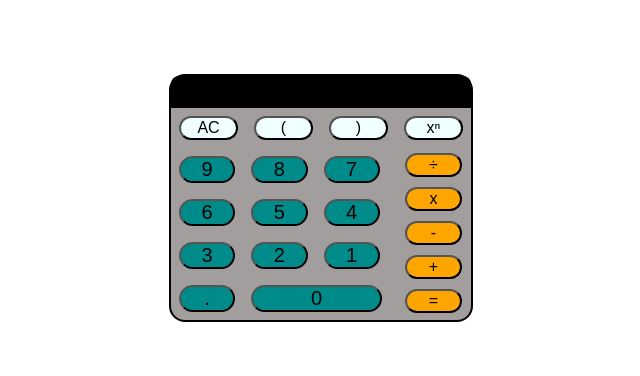
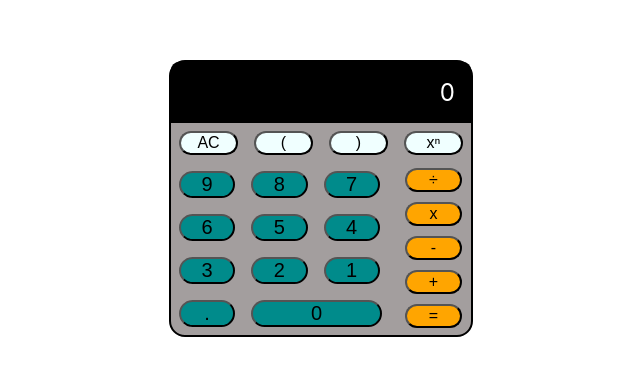
Before and after one commit to hammyhammer/calculator, a React (Create React App) app in the folder client/: page / in a window 1280 px wide. Shown: the part 102-478 px from the top of the page, without its empty margins (319-959 px from the left). Built offline with nearby package versions, Linux system fonts and the light colour scheme.

Commit message:
used hooks to solve my errors

```diff
--- a/client/src/App.tsx
+++ b/client/src/App.tsx
@@ -1,15 +1,17 @@
 import './App.css';
 import React, { ReactNode, useState } from 'react';
-import Buttons from './components/Buttons/Buttons';
+import Calculator from './components/Calculator/Calculator';
+
+function App() {
+  // let test: ButtonFunctionsProps
+  // interface ButtonFunctionsProps {
+  //   value: string,
+  //   clear(): void,
+  //   updateValue(digit: string): string,
+  //   calculate(): void,
+  // }
 
 
-function App() {
-  interface ButtonFunctionsProps {
-    value: string,
-    clear(): void,
-    updateValue(digit: string): string,
-    calculate(): void,
-  }
   // const operations: string[] = ['.', '-', '+', '*', '/']
 
   // const [value, setValue] = useState<string>("")
@@ -52,8 +54,9 @@ function App() {
   // }
 
   return (
+
     <div className="App">
-      <Buttons />
+      <Calculator />
       {/* <div className='container'>
         <div className='display'>
           {value === "" ? 0 : value}
--- a/client/src/components/ButtonFunctions/ButtonFunctions.tsx
+++ b/client/src/components/ButtonFunctions/useButtonFunctions.tsx
@@ -1,7 +1,6 @@
 import { useState } from 'react'
 
-
-export default function ButtonFunctions() {
+export default function useButtonFunctions() {
   const operations: string[] = ['.', '-', '+', '*', '/']
 
   const [value, setValue] = useState<string>("")
@@ -30,9 +29,5 @@ export default function ButtonFunctions() {
     console.log(value)
     // setValue(eval(value).toString())
   }
-
-
-  return (
-    <div>ButtonFunctions</div>
-  )
+  return { value, setValue, updateValue, clear, calculate }
 }
--- a/client/src/components/Buttons/Buttons.tsx
+++ /dev/null
@@ -1,52 +0,0 @@
-import React, { ReactNode } from 'react';
-import { ClassExpression } from 'typescript';
-
-interface ButtonFunctionsProps {
-  value: string,
-  clear(): void,
-  updateValue(digit: string): string,
-  calculate(): void,
-}
-
-export default function Buttons(props: ButtonFunctionsProps) {
-
-  function createDigits(): ReactNode {
-    let digits: JSX.Element[] = [];
-    for (let i = 9; i > 0; i--) {
-      digits.push(<button key={i} onClick={(event: React.MouseEvent<HTMLElement>) => props.updateValue(`${i}`)}>{i}</button>)
-    }
-    return <div>{digits}</div>
-  }
-
-  return (
-    <div className='container'>
-      <div className='display'>
-        {props.value === "" ? 0 : props.value}
-      </div>
-
-      <div className='functions'>
-        <button onClick={(event: React.MouseEvent<HTMLElement>) => props.clear()}>AC</button>
-        {/* <button onClick={(event: React.MouseEvent<HTMLElement>) => remove()}>C</button> */}
-        <button onClick={(event: React.MouseEvent<HTMLElement>) => props.updateValue('*(')}>{`(`}</button>
-        <button onClick={(event: React.MouseEvent<HTMLElement>) => props.updateValue(')')}>{`)`}</button>
-        <button onClick={(event: React.MouseEvent<HTMLElement>) => props.updateValue('**')}>xⁿ</button>
-      </div>
-
-      <div className='bottom'>
-        <div className='digits'>
-          {createDigits()}
-          <button onClick={(event: React.MouseEvent<HTMLElement>) => props.updateValue('.')}>.</button>
-          <button className='zero' onClick={(event: React.MouseEvent<HTMLElement>) => props.updateValue('0')}>0</button>
-        </div>
-
-        <div className='operators'>
-          <button onClick={(event: React.MouseEvent<HTMLElement>) => props.updateValue('/')}>÷</button>
-          <button onClick={(event: React.MouseEvent<HTMLElement>) => props.updateValue('*')}>x</button>
-          <button onClick={(event: React.MouseEvent<HTMLElement>) => props.updateValue('-')}>-</button>
-          <button onClick={(event: React.MouseEvent<HTMLElement>) => props.updateValue('+')}>+</button>
-          <button onClick={(event: React.MouseEvent<HTMLElement>) => props.calculate()}>=</button>
-        </div>
-      </div>
-    </div>
-  )
-}
--- /dev/null
+++ b/client/src/components/Calculator/Calculator.tsx
@@ -0,0 +1,45 @@
+import React, { ReactNode } from 'react';
+import useButtonFunctions from '../ButtonFunctions/useButtonFunctions';
+
+export default function Buttons() {
+  const { value, updateValue, clear, calculate } = useButtonFunctions()
+  function createDigits(): ReactNode {
+    let digits: JSX.Element[] = [];
+    for (let i = 9; i > 0; i--) {
+      digits.push(<button key={i} onClick={(event: React.MouseEvent<HTMLElement>) => updateValue(`${i}`)}>{i}</button>)
+    }
+    return <div>{digits}</div>
+  }
+
+  return (
+    <div className='container'>
+      <div className='display'>
+        {value === "" ? 0 : value}
+      </div>
+
+      <div className='functions'>
+        <button onClick={(event: React.MouseEvent<HTMLElement>) => clear()}>AC</button>
+        {/* <button onClick={(event: React.MouseEvent<HTMLElement>) => remove()}>C</button> */}
+        <button onClick={(event: React.MouseEvent<HTMLElement>) => updateValue('*(')}>{`(`}</button>
+        <button onClick={(event: React.MouseEvent<HTMLElement>) => updateValue(')')}>{`)`}</button>
+        <button onClick={(event: React.MouseEvent<HTMLElement>) => updateValue('**')}>xⁿ</button>
+      </div>
+
+      <div className='bottom'>
+        <div className='digits'>
+          {createDigits()}
+          <button onClick={(event: React.MouseEvent<HTMLElement>) => updateValue('.')}>.</button>
+          <button className='zero' onClick={(event: React.MouseEvent<HTMLElement>) => updateValue('0')}>0</button>
+        </div>
+
+        <div className='operators'>
+          <button onClick={(event: React.MouseEvent<HTMLElement>) => updateValue('/')}>÷</button>
+          <button onClick={(event: React.MouseEvent<HTMLElement>) => updateValue('*')}>x</button>
+          <button onClick={(event: React.MouseEvent<HTMLElement>) => updateValue('-')}>-</button>
+          <button onClick={(event: React.MouseEvent<HTMLElement>) => updateValue('+')}>+</button>
+          <button onClick={(event: React.MouseEvent<HTMLElement>) => calculate()}>=</button>
+        </div>
+      </div>
+    </div>
+  )
+}
```
